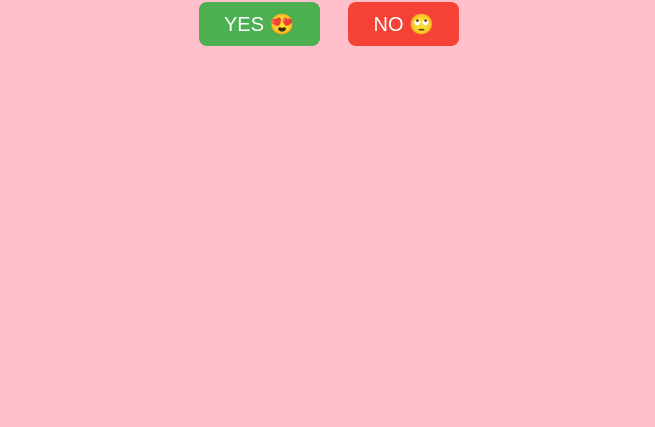
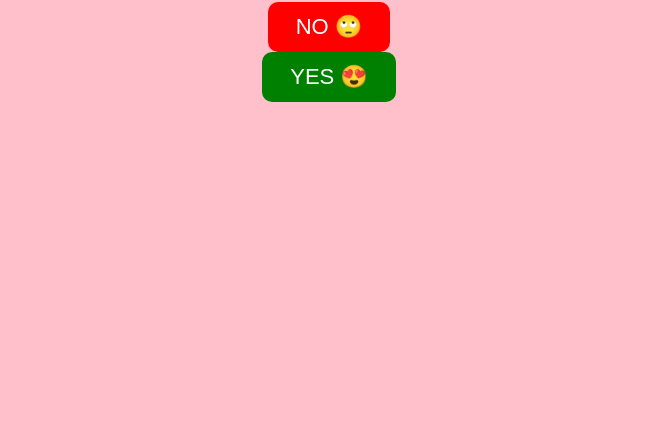
Before and after one commit to SarthakDash2007/Sarthak-s-Surprise, a plain HTML site: page index.html in a window 1280 px wide. Shown: the part 373-800 px from the top of the page, without its empty margins (311-966 px from the left). Drawn offline with Linux system fonts and the light colour scheme.

Commit message:
Update index.html

```diff
--- a/index.html
+++ b/index.html
@@ -1,79 +1,64 @@
 <!DOCTYPE html>
-<html lang="en">
+<html>
 <head>
-  <meta charset="UTF-8">
   <title>Surprise ❤️</title>
-
   <style>
     body {
-      background-color: pink;
-      font-family: Arial, sans-serif;
+      background: pink;
+      font-family: Arial;
+      text-align: center;
+      height: 100vh;
+      margin: 0;
       display: flex;
       flex-direction: column;
+      justify-content: center;
       align-items: center;
-      justify-content: center;
-      height: 100vh;
-      margin: 0;
       overflow: hidden;
     }
 
     h1 {
       color: red;
       margin-bottom: 40px;
-      text-align: center;
-    }
-
-    .buttons {
-      position: relative;
-      width: 300px;
-      height: 150px;
     }
 
     button {
-      font-size: 20px;
-      padding: 10px 25px;
+      font-size: 22px;
+      padding: 12px 28px;
+      margin: 20px;
       border: none;
-      border-radius: 8px;
+      border-radius: 10px;
       cursor: pointer;
-      position: absolute;
     }
 
     #yes {
-      left: 20px;
-      background-color: #4CAF50;
+      background: green;
       color: white;
     }
 
     #no {
-      right: 20px;
-      background-color: #f44336;
+      background: red;
       color: white;
+      position: absolute;
     }
   </style>
 </head>
 
 <body>
 
-  <h1>Will you be forever with Sarthak? ♾️❤️</h1>
+<h1>Will you be forever with Sarthak? ❤️</h1>
 
-  <div class="buttons">
-    <button id="yes" onclick="yesClick()">YES 😍</button>
-    <button id="no" onmouseover="moveNo()">NO 🙄</button>
-  </div>
+<button id="yes" onclick="alert('Forever ❤️🥰')">YES 😍</button>
+<button id="no" onmouseover="moveNo()">NO 🙄</button>
 
-  <script>
-    function moveNo() {
-      const noBtn = document.getElementById("no");
-      const x = Math.random() * 200;
-      const y = Math.random() * 100;
-      noBtn.style.left = x + "px";
-      noBtn.style.top = y + "px";
-    }
-
-    function yesClick() {
-      alert("Forever starts now ❤️🥰");
-    }
-  </script>
+<script>
+function moveNo() {
+  const x = Math.random() * (window.innerWidth - 100);
+  const y = Math.random() * (window.innerHeight - 100);
+  const no = document.getElementById("no");
+  no.style.left = x + "px";
+  no.style.top = y + "px";
+}
+</script>
 
 </body>
 </html>
```
